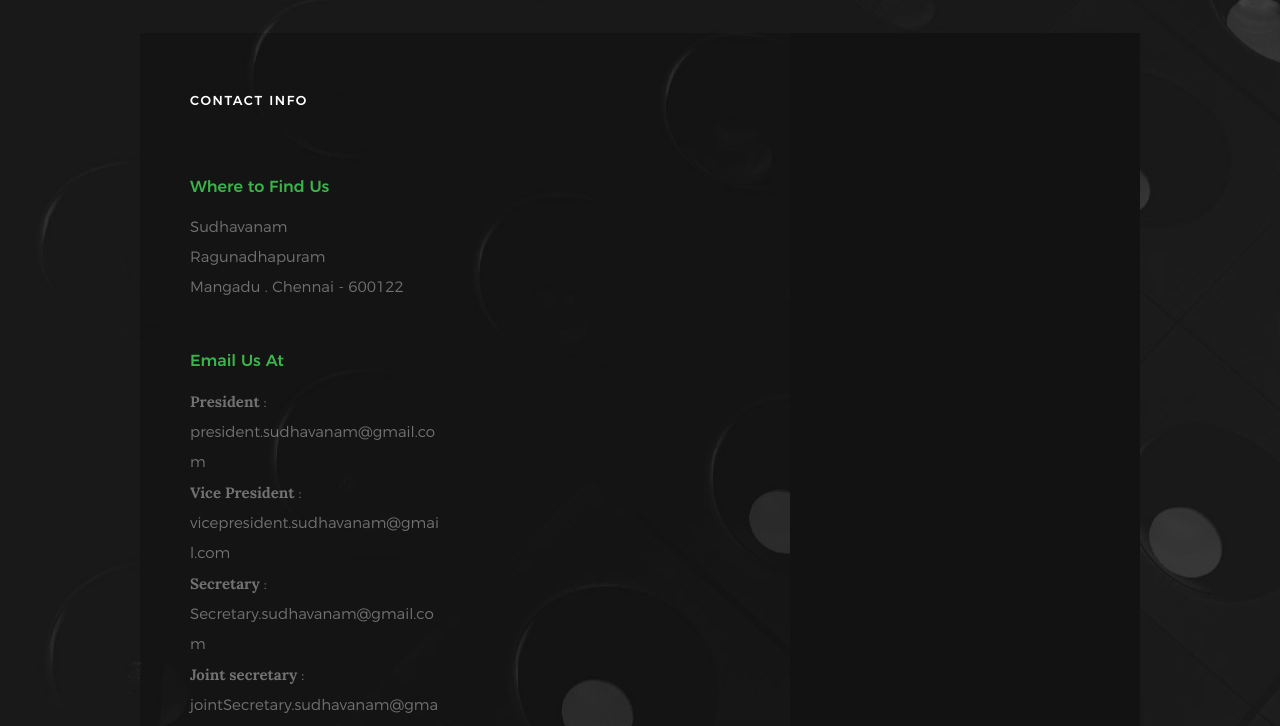
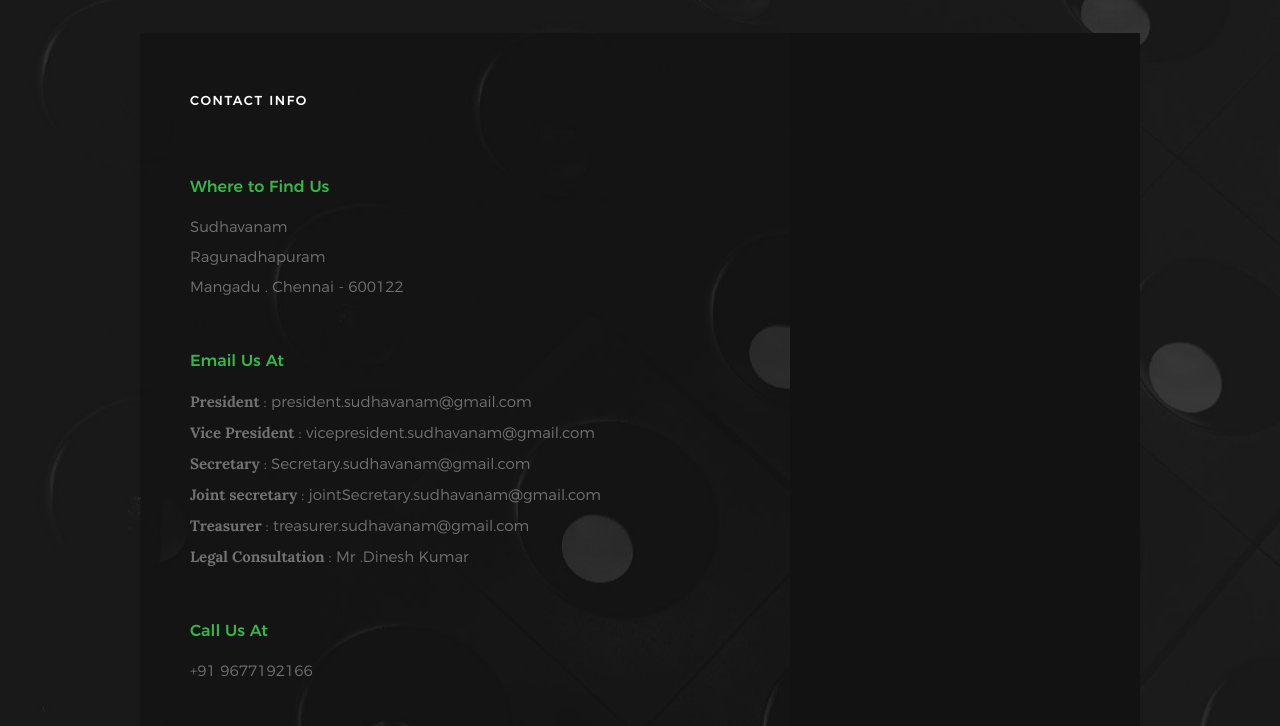
Before and after one commit to sudhavanam/sudhavanam, a plain HTML site: page index.html in a window 1280 px wide. Shown: the part 4870-5596 px from the top of the page. Drawn offline with Linux system fonts and the light colour scheme; files whose address does not match are found by name.

Commit message:
Update main.css

```diff
--- a/css/main.css
+++ b/css/main.css
@@ -3096,7 +3096,7 @@ html.no-csstransitions .home-content__main {
 }
 
 .contact-secondary {
-    width: 35%;
+    width: 100%;
 }
 
 .contact-secondary::before {
```
